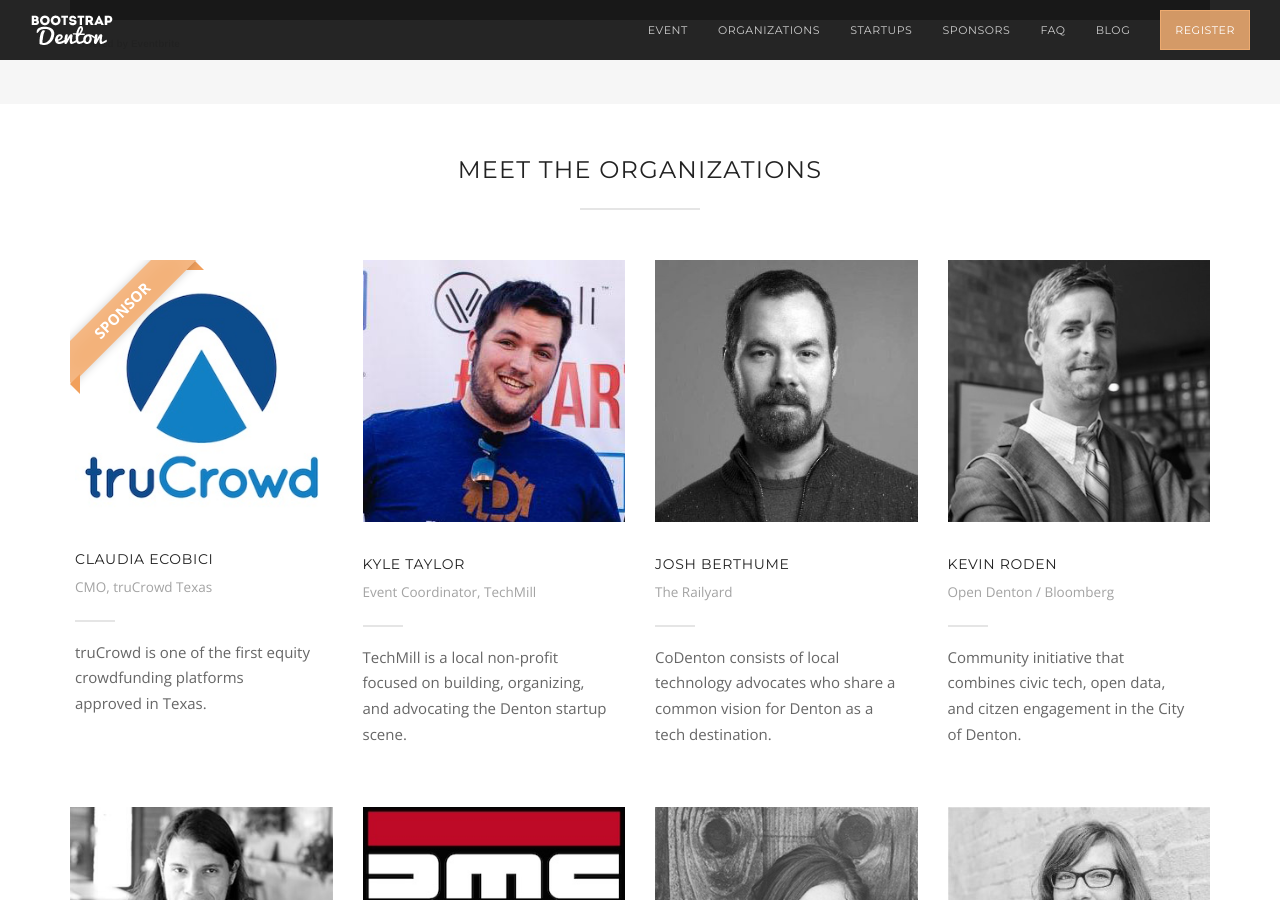
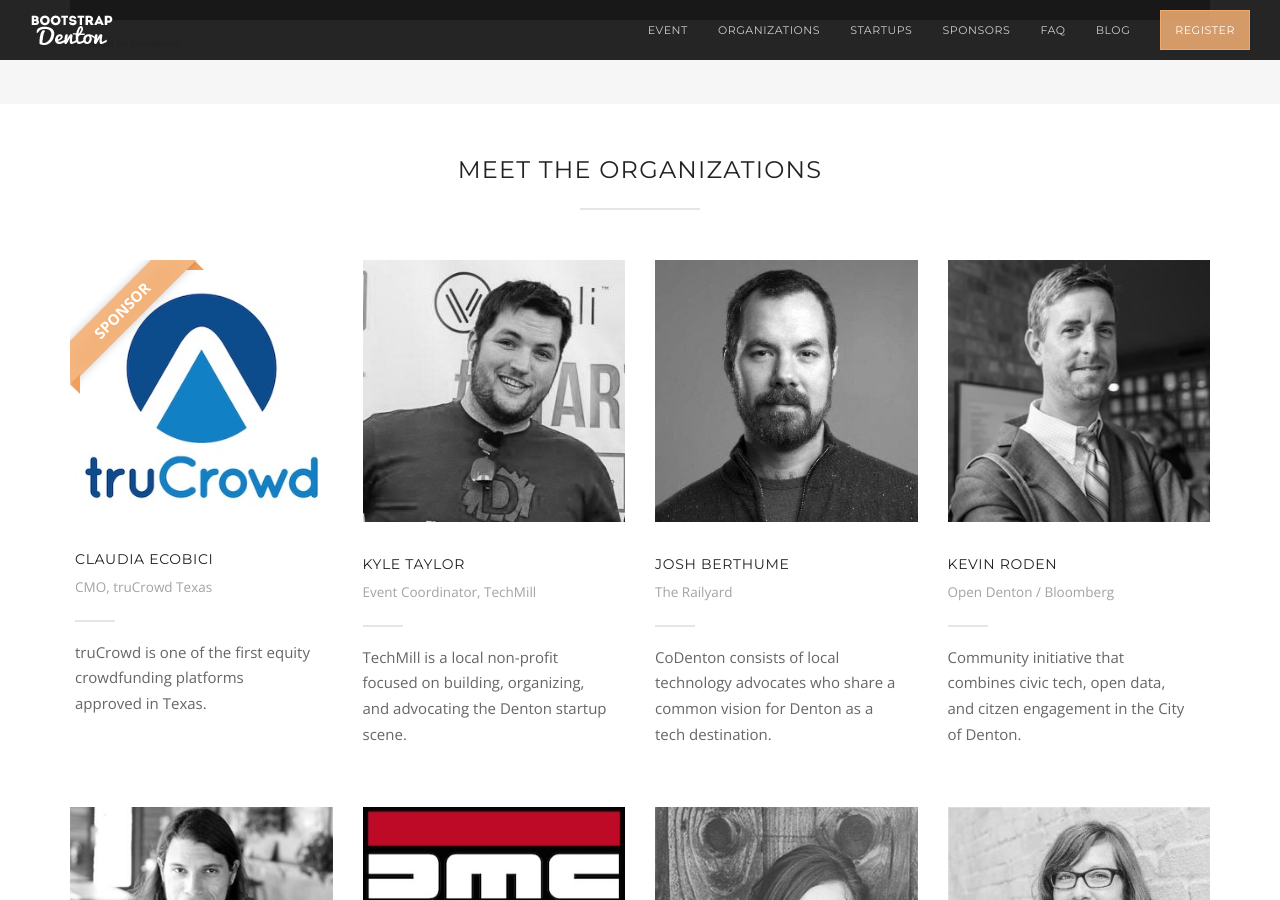
Before and after one commit to techmilldenton/bootstrapdenton-2017, a Jekyll site: the page built from index.html, in a window 1280 px wide and 900 px high, scrolled down 2806 px. Built offline with Jekyll 4.4.1, drawn with Linux system fonts in a browser that asks for light colours; nearby versions of some CDN libraries; grey boxes are pictures that could not be loaded.

Commit message:
add desaturate

```diff
--- a/index.html
+++ b/index.html
@@ -256,7 +256,7 @@
         <div class="col-xs-6 col-md-3 col-lg-3 speaker" data-animation="fadeIn">
           <div class="even">
             <a href="http://twitter.com/techmilldenton" title="TechMill" target="_blank">
-              <img class="team-member-picture" src="images/speakers/kyletaylor.jpg" srcset="/images/speakers/kyletaylor@2x.jpg 2x" alt="TechMill">
+              <img class="team-member-picture desaturate" src="images/speakers/kyletaylor.jpg" srcset="/images/speakers/kyletaylor@2x.jpg 2x" alt="TechMill">
             </a>
             <div class="team-member-text">
               <h4 class="team-member-name">Kyle Taylor</h4>
```
